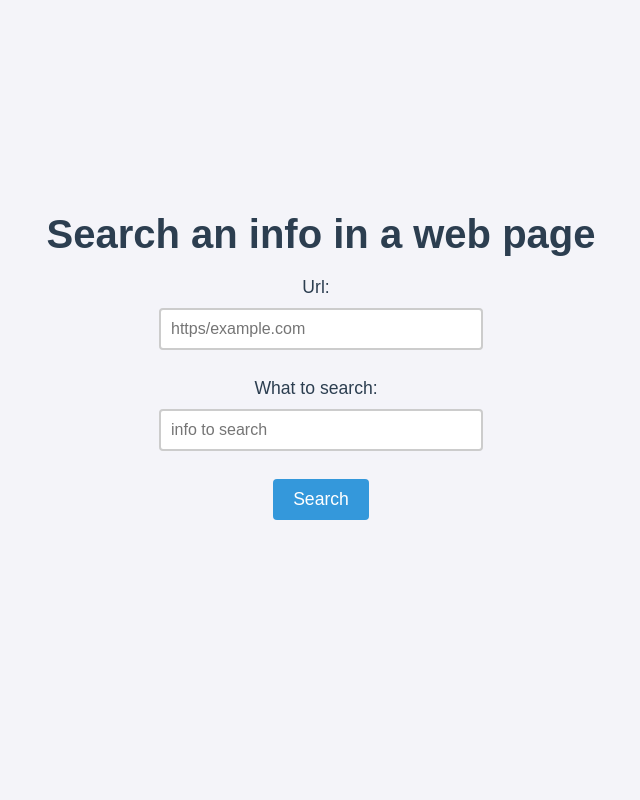
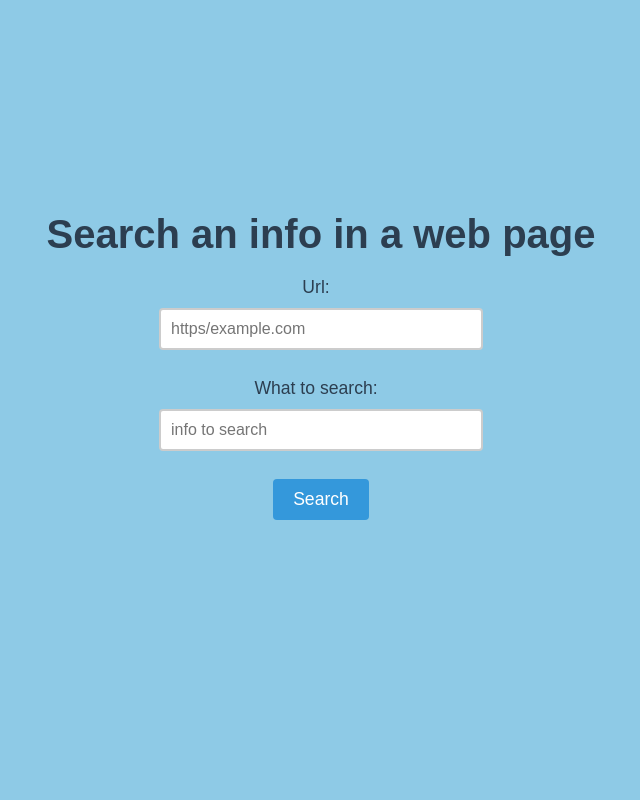
Before and after one commit to MarcoBarberio/scraper_app, a Flask app: page / in a window 1280 px wide. Shown: the whole page, without its empty margins (319-959 px from the left). Run offline with Flask 3, Linux system fonts and the light colour scheme.

Commit message:
better query

```diff
--- a/run.py
+++ b/run.py
@@ -1,8 +1,6 @@
 from flask import Flask, request, jsonify, render_template
 from script.scraper.scraper import Scraper
 from script.text_generator.text_generation import Text_generator
-import google.generativeai as gemini
-import os
 app = Flask(__name__)
 
 @app.route('/')
@@ -28,6 +26,7 @@ def search():
                            "you have to respond to the query using only informations that you can find on the text\n"+
                            "the text begins and finishes with [TXT] placeholder\n"+
                            "the query begins and finishes with [QUERY] placeholder\n"+
+                           "give me a response without placeholders\n"+
                            "[TXT]"+text+"[TXT]\n"+
                            "[QUERY]"+query+"[QUERY]")
     return jsonify({"result":result.text})
--- a/static/styles.css
+++ b/static/styles.css
@@ -1,7 +1,7 @@
 /* Aggiunge uno stile di base alla pagina */
 body {
     font-family: Arial, sans-serif;
-    background-color: #f4f4f9;
+    background-color: #8ecae6;
     margin: 0;
     padding: 0;
     display: flex;
@@ -27,7 +27,7 @@ h2 {
 
 /* Aggiusta il risultato della ricerca */
 #result {
-    color: #27ae60;
+    color: #023047;
     font-size: 1.2rem;
     font-weight: bold;
     margin-top: 20px;
```
